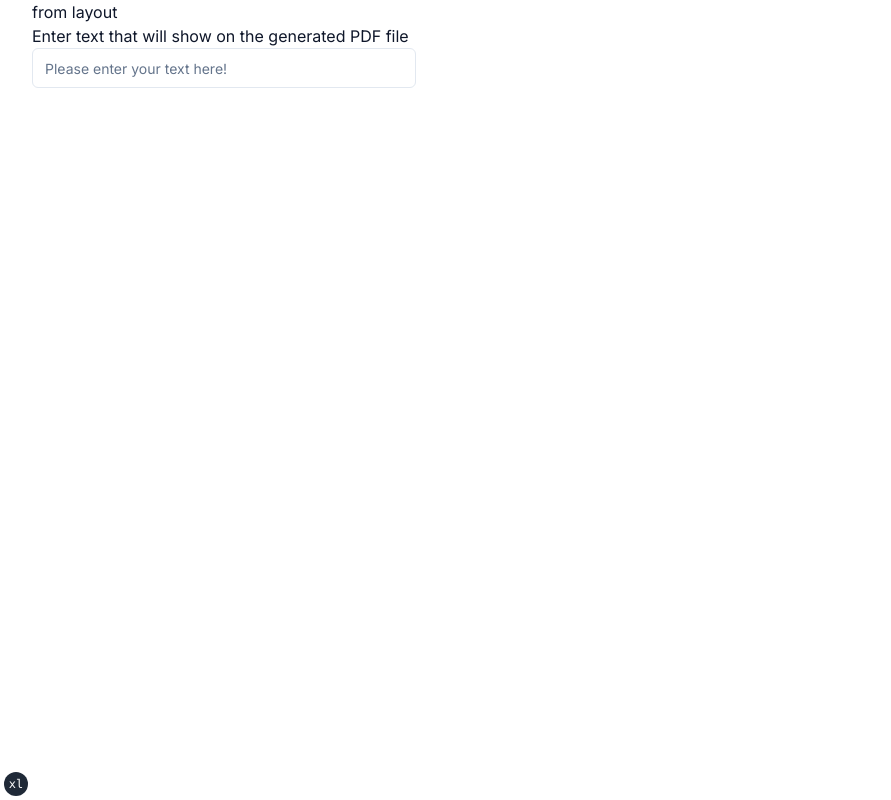
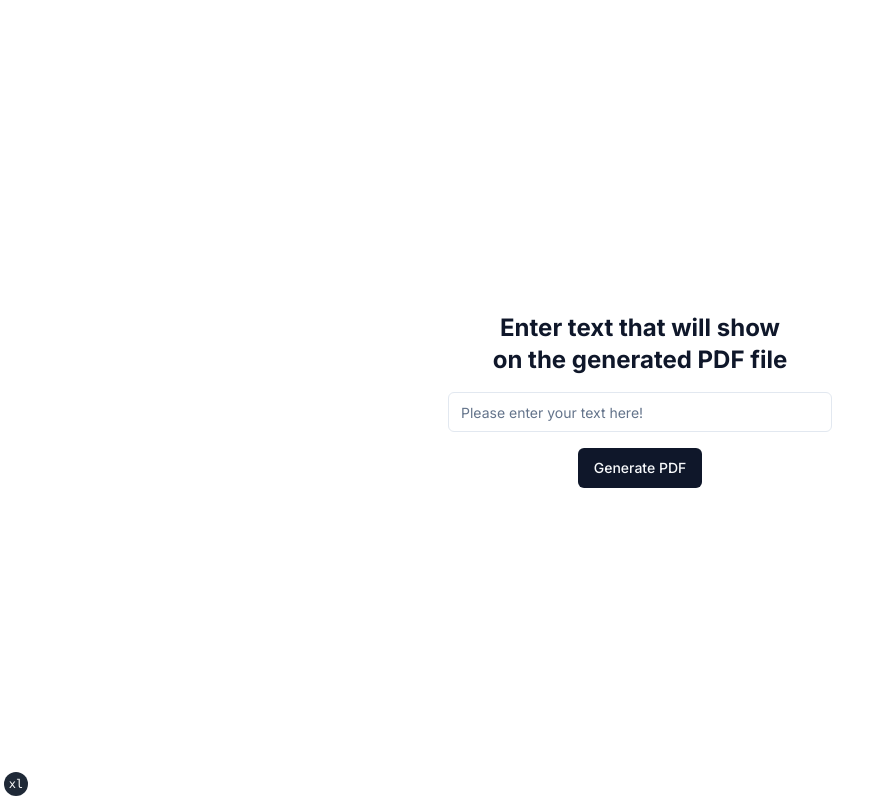
Before and after one commit to DaKheera47/ux-playbook-webapp, a Next.js app: page /smiley in a window 1280 px wide. Shown: the whole page, without its empty margins (0-891 px from the left). Built offline with nearby package versions, Linux system fonts and the light colour scheme.

Commit message:
Input page setup for pdf testing

```diff
--- a/app/(inputs)/layout.tsx
+++ b/app/(inputs)/layout.tsx
@@ -4,9 +4,7 @@ interface InputLayoutProps {
 
 export default function RootLayout({ children }: InputLayoutProps) {
   return (
-    <main className="container">
-      <h1>from layout</h1>
-
+    <main className="container flex min-h-screen items-center justify-center py-12">
       {children}
     </main>
   )
--- a/app/(inputs)/smiley/page.tsx
+++ b/app/(inputs)/smiley/page.tsx
@@ -1,15 +1,20 @@
 import React from "react"
 
+import { Button } from "@/components/ui/button"
 import { Input } from "@/components/ui/input"
 
 type Props = {}
 
 export default function SmileyPage({}: Props) {
   return (
-    <div className="w-96">
-      <h1>Enter text that will show on the generated PDF file</h1>
+    <div className="flex w-96 flex-col justify-center space-y-4">
+      <h1 className="text-balance text-center text-2xl font-bold">
+        Enter text that will show on the generated PDF file
+      </h1>
 
       <Input type="text" placeholder="Please enter your text here!" />
+
+      <Button className="mx-auto">Generate PDF</Button>
     </div>
   )
 }
```
